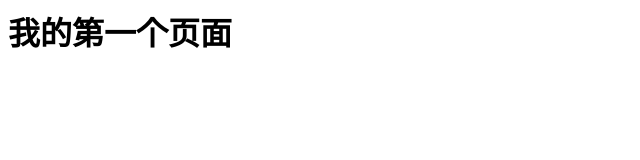
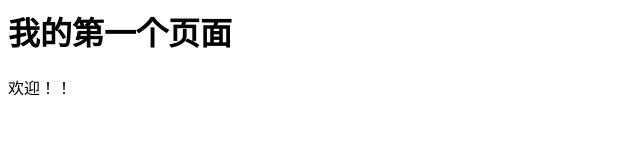
Before and after one commit to WangLi-sunny/WangLi-sunny.github.io, a plain HTML site: page index.html in a window 1280 px wide. Shown: the full height of the page, 0-640 px from the left. Drawn offline with Linux system fonts and the light colour scheme.

```diff
--- a/index.html
+++ b/index.html
@@ -1 +1,2 @@
 <h1>我的第一个页面</h1>
+<p>欢迎！！</p>
```
